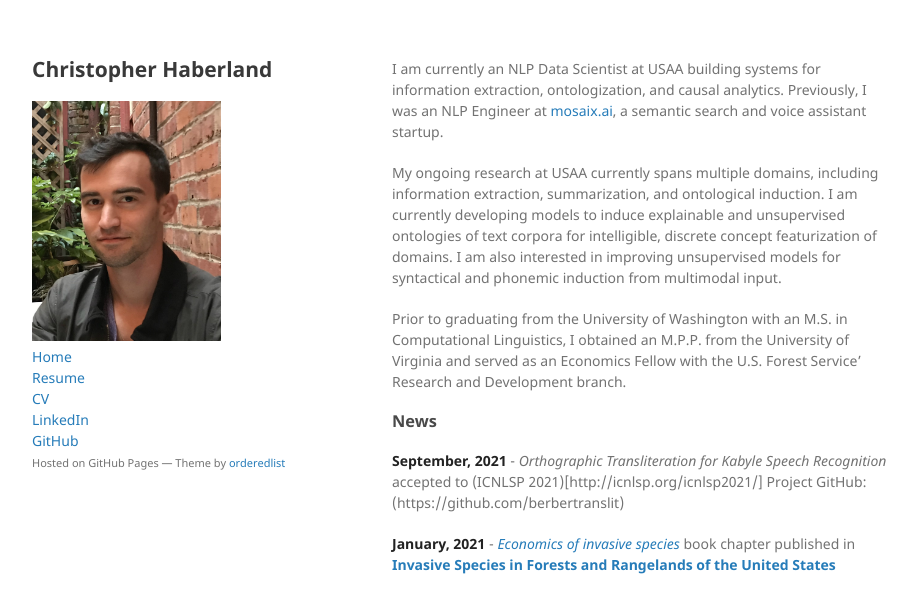
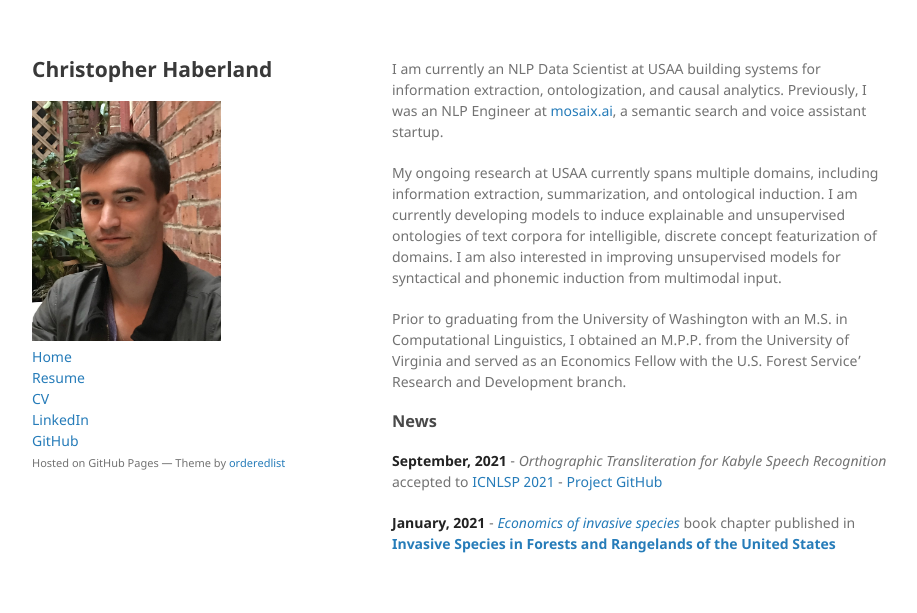
Before and after one commit to argideritzalpea/argideritzalpea.github.io, a Jekyll site: the page built from index.md, in a window 1280 px wide. Shown: the top 613 px of the page, without its empty margins (178-1095 px from the left). Built offline with Jekyll 4.4.1, drawn with Linux system fonts in a browser that asks for light colours; our own code applies the rules of GitHub Pages for plain Markdown files.

Commit message:
Update index.md

```diff
--- a/index.md
+++ b/index.md
@@ -6,7 +6,6 @@
 
 ### News
 
-**September, 2021** - *Orthographic Transliteration for Kabyle Speech Recognition* accepted to (ICNLSP 2021)[http://icnlsp.org/icnlsp2021/]
-Project GitHub: (https://github.com/berbertranslit)
+**September, 2021** - *Orthographic Transliteration for Kabyle Speech Recognition* accepted to [ICNLSP 2021](http://icnlsp.org/icnlsp2021/) - [Project GitHub](https://github.com/berbertranslit)
 
 **January, 2021** - *[Economics of invasive species](https://scholar.google.com/citations?view_op=view_citation&hl=en&user=-tAcAUsAAAAJ&citation_for_view=-tAcAUsAAAAJ:Wp0gIr-vW9MC)* book chapter published in **[Invasive Species in Forests and Rangelands of the United States](https://link.springer.com/book/10.1007/978-3-030-45367-1)**
```
